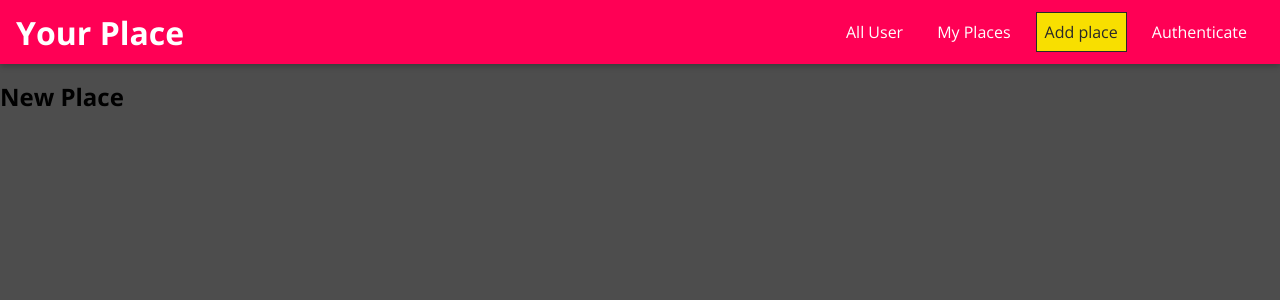
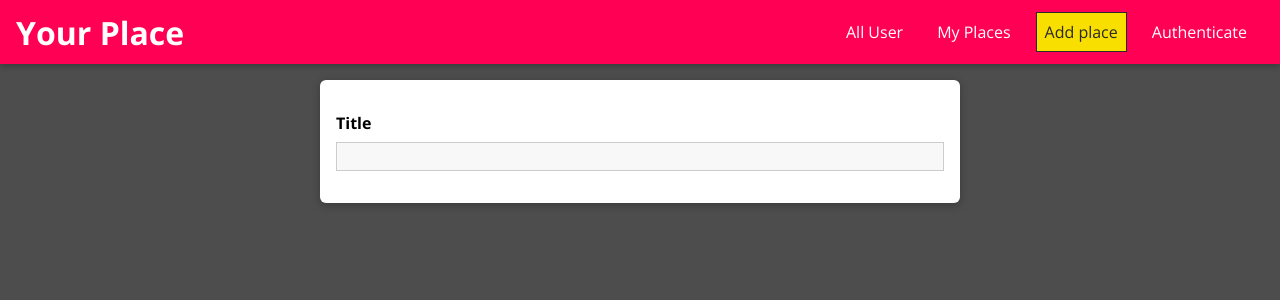
Before and after one commit to WebKBS/MERN, a React (Create React App) app in the folder project/: page /places/new in a window 1280 px wide. Shown: the top 300 px of the page. Built offline with nearby package versions, Linux system fonts and the light colour scheme.

Commit message:
input 커스텀 엘레먼트 만들기, input 또는 textarea

```diff
--- /dev/null
+++ b/project/src/places/pages/NewPlace.css
@@ -0,0 +1,10 @@
+.place-form {
+  list-style: none;
+  margin: 0 auto;
+  padding: 1rem;
+  width: 90%;
+  max-width: 40rem;
+  box-shadow: 0 2px 8px rgba(0, 0, 0, 0.26);
+  border-radius: 6px;
+  background: white;
+}
--- a/project/src/places/pages/NewPlace.js
+++ b/project/src/places/pages/NewPlace.js
@@ -1,5 +1,11 @@
+import Input from '../../shared/components/FormElements/Input';
+import './NewPlace.css';
 const NewPlace = () => {
-  return <h2>New Place</h2>;
+  return (
+    <form className="place-form">
+      <Input element="input" type="text" label="Title" />
+    </form>
+  );
 };
 
 export default NewPlace;
--- /dev/null
+++ b/project/src/shared/components/FormElements/Input.css
@@ -0,0 +1,41 @@
+.form-control {
+  margin: 1rem 0;
+}
+
+.form-control label,
+.form-control input,
+.form-control textarea {
+  display: block;
+}
+
+.form-control label {
+  font-weight: bold;
+  margin-bottom: 0.5rem;
+}
+
+.form-control input,
+.form-control textarea {
+  width: 100%;
+  font: inherit;
+  border: 1px solid #ccc;
+  background: #f8f8f8;
+  padding: 0.15rem 0.25rem;
+}
+
+.form-control input:focus,
+.form-control textarea:focus {
+  outline: none;
+  background: #ebebeb;
+  border-color: #510077;
+}
+
+.form-control--invalid label,
+.form-control--invalid p {
+  color: red;
+}
+
+.form-control--invalid input,
+.form-control--invalid textarea {
+  border-color: red;
+  background: #ffd1d1;
+}
--- /dev/null
+++ b/project/src/shared/components/FormElements/Input.js
@@ -0,0 +1,14 @@
+import './Input.css';
+
+const Input = (props) => {
+  const element = props.element === 'input' ? <input id={props.id} type={props.type} placeholder={props.placeholder} /> : <textarea id={props.id} rows={props.rows || 3} />;
+
+  return (
+    <div className={`form-control`}>
+      <label htmlFor={props.id}>{props.label}</label>
+      {element}
+    </div>
+  );
+};
+
+export default Input;
```
Also changed, not shown: project/src/places/pages/UserPlaces.js (+14 -16 lines).
